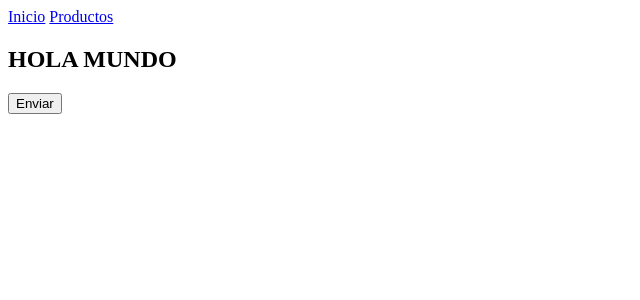
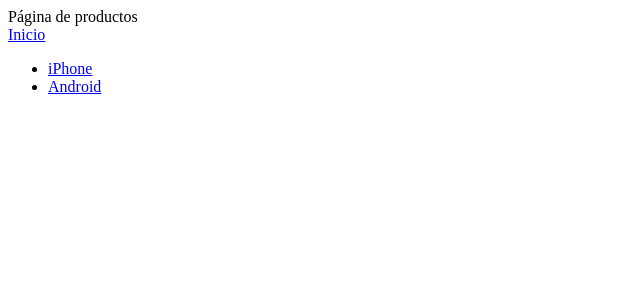
Before and after one commit to Andonny1up/queryReact, a React (Vite) app: page /products in a window 1280 px wide. Before the commit this address led to /. Shown: the top 300 px of the page, without its empty margins (0-640 px from the left). Built offline with nearby package versions, Linux system fonts and the light colour scheme.

Commit message:
link activos

```diff
--- /dev/null
+++ b/src/pages/AutorizedUsers.tsx
@@ -0,0 +1,18 @@
+import { Navigate, Outlet } from 'react-router-dom';
+
+type Props = {}
+
+const useUser = () => 1;
+
+const AutorizedUsers = (props: Props) => {
+    const user = useUser();
+
+    if (!user){
+      return <Navigate to="/"/>
+    }
+    return (
+    <Outlet/>
+  )
+}
+
+export default AutorizedUsers
--- a/src/pages/Layout.tsx
+++ b/src/pages/Layout.tsx
@@ -1,12 +1,12 @@
-import { Link, Outlet } from 'react-router-dom'
+import { NavLink, Outlet } from 'react-router-dom'
 
 type Props = {}
 
-const Layout = (props: Props) => {
+const Layout = ({}: Props) => {
   return (
     <div>
-        <Link to="/" >Inicio</Link>{" "}
-        <Link to="/products">Productos</Link>
+        <NavLink className={({isActive})=> isActive ? 'enabled': ""} to="/" >Inicio</NavLink>{" "}
+        <NavLink to="/products">Productos</NavLink>
         <Outlet/>
     </div>
   )
--- a/src/pages/Product.tsx
+++ b/src/pages/Product.tsx
@@ -1,14 +1,8 @@
-import { Link, Navigate } from "react-router-dom"
+import { Link } from "react-router-dom"
 
 type Props = {}
 
-const useUser = () => undefined;
-
 const Product = ({}: Props) => {
-  const user = useUser();
-  if (!user){
-    return <Navigate to="/"/>
-  }
   const products = [
     {id: 1, name: "iPhone"},
     {id: 2, name: "Android"}
```
Also changed, not shown: src/pages/index.tsx (+7 -2 lines). Lines whose indentation alone changed are shown as unchanged.
